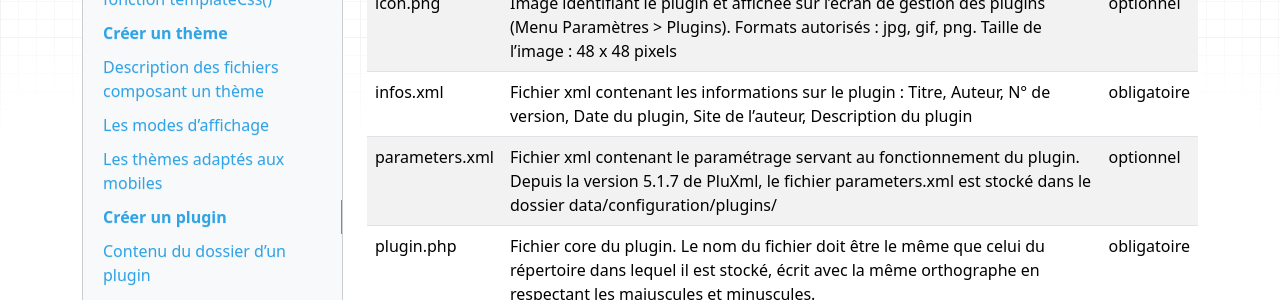
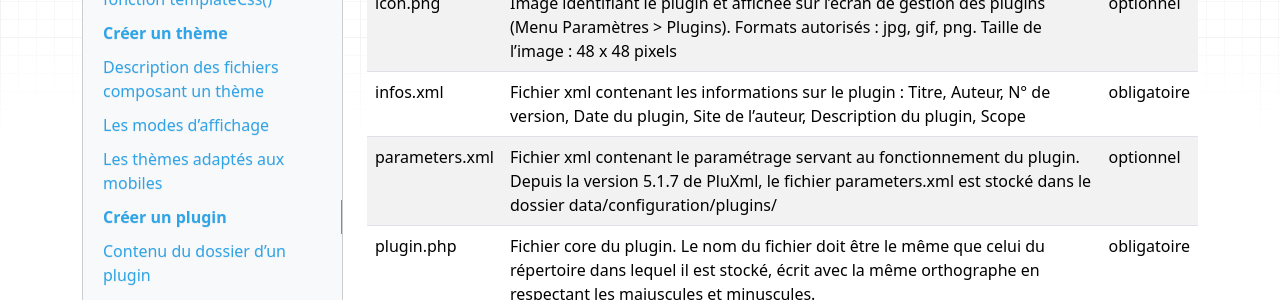
Before and after one commit to pluxml/PluXml-Wiki, an MkDocs documentation site: the page built from docs/developper/developpement.md, in a window 1280 px wide and 900 px high, scrolled down 2712 px. Shown: the part 179-479 px from the top of the window. Built offline with MkDocs 1.6.1, drawn with Linux system fonts in a browser that asks for light colours; nearby versions of some CDN libraries.

Commit message:
[PluXml 5.7] Ajout complément scope plugin

```diff
--- a/docs/developper/developpement.md
+++ b/docs/developper/developpement.md
@@ -88,7 +88,7 @@ Un plugin est composé de plusieurs fichiers : certains sont obligatoires, d’a
 | admin.php | Fichier utilisé dans l’administration de PluXml. Contient l’interface pour les utilisateurs accédant à l’administration de PluXml pour utiliser le plugin.| optionnel |
 | config.php | Fichier utilisé dans l’administration de PluXml. Contient l’interface pour les administrateurs pour configurer et paramétrer le plugin. | optionnel |
 | icon.png | Image identifiant le plugin et affichée sur l’écran de gestion des plugins (Menu Paramètres > Plugins). Formats autorisés : jpg, gif, png. Taille de l’image : 48 x 48 pixels | optionnel |
-| infos.xml | Fichier xml contenant les informations sur le plugin : Titre, Auteur, N° de version, Date du plugin, Site de l’auteur, Description du plugin | obligatoire |
+| infos.xml | Fichier xml contenant les informations sur le plugin : Titre, Auteur, N° de version, Date du plugin, Site de l’auteur, Description du plugin, Scope | obligatoire |
 | parameters.xml | Fichier xml contenant le paramétrage servant au fonctionnement du plugin. Depuis la version 5.1.7 de PluXml, le fichier parameters.xml est stocké dans le dossier data/configuration/plugins/| optionnel |
 | plugin.php | Fichier core du plugin. Le nom du fichier doit être le même que celui du répertoire dans lequel il est stocké, écrit avec la même orthographe en respectant les majuscules et minuscules. | obligatoire |
 
```
Also changed, not shown: other parts of docs/developper/developpement.md (+1 -0 lines).
